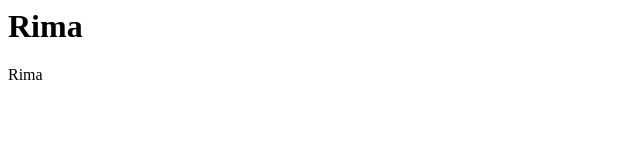
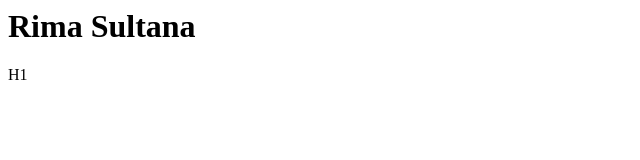
Before and after one commit to rimasultana/class-96, a plain HTML site: page index.html in a window 1280 px wide. Shown: the whole page, without its empty margins (0-640 px from the left). Drawn offline with Linux system fonts and the light colour scheme.

Commit message:
navigation

```diff
--- a/index.html
+++ b/index.html
@@ -1,9 +1,9 @@
 <h1 id="demo2">Rima Sultana </h1>
 
 <p id="demo"> Rima</p>
-<p></p>
+
 
 <script>
-document.getElementById("demo2").innerHTML = document.getElementById("demo").innerHTML;
-
+    document.getElementById("demo").innerHTML =
+    document.getElementById("demo2").nodeName;
 </script>
```
